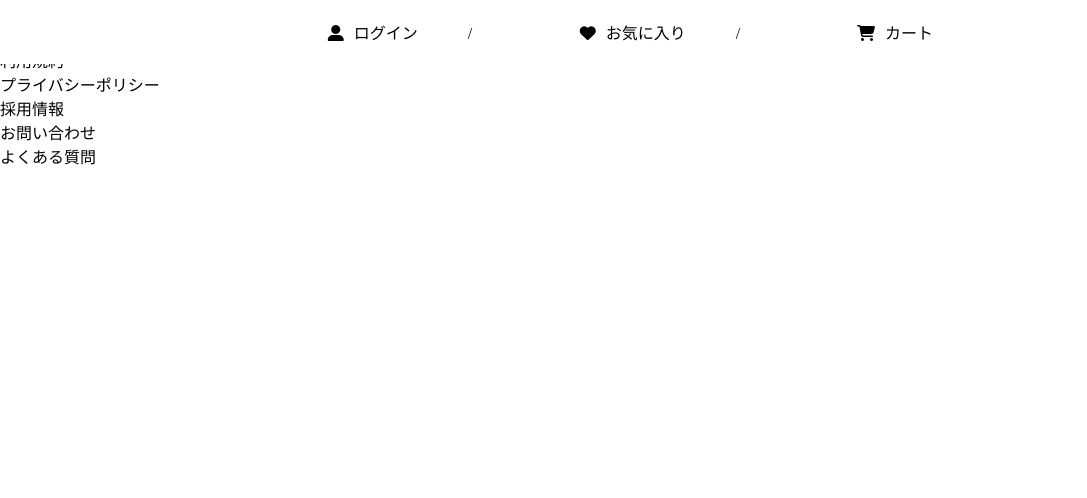
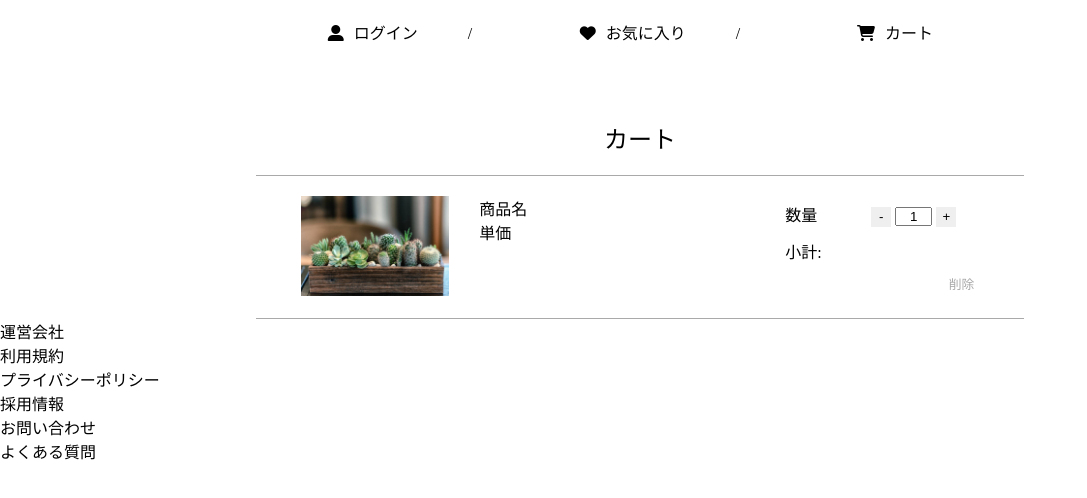
Before and after one commit to oosawananami/ECsite.github.io, a plain HTML site: page cart.html in a window 1280 px wide. Shown: the whole page, without its empty margins (0-1087 px from the left). Drawn offline with nearby package versions, Linux system fonts and the light colour scheme.

Commit message:
カートの画面追加

```diff
--- a/cart.html
+++ b/cart.html
@@ -4,12 +4,39 @@
   <meta name="viewport" content="width=device-width, initial-scale=1">
   <title>ECサイト_タニク 買い物かご</title>
   <link rel="stylesheet" type="text/css" href="main.css">
-  <link rel="stylesheet" type="text/css" href="cart.css">
+  <link rel="stylesheet" type="text/css" href="detail.css">
+  <link rel="stylesheet" type="text/css" href="your_cart.css">
   <script src="https://kit.fontawesome.com/30ea6de39e.js" crossorigin="anonymous"></script><!-- fontawesome -->
 </head>
 <body>
   <header><!-- ここにヘッダー --></header>
+  <section id="your_cart">
+    <div class="cart_title">カート</div>
 
+    <div class="cart_wrap">
+      <p class="cart_item_img"><img src="./img/istockphoto-1042960652-612x612.jpg"></p>
+
+      <div class="cart_content">
+        <div class="cart_goods">
+          <p class="cart_item_name">商品名</p>
+          <p class="cart_item_price">単価</p>
+        </div>
+
+        <div class="cart_total_money">
+          <p class="cart_item_num">数量
+            <span class="sentaku">
+              <input id="minus" type="button" value="-">
+              <input id="quantity" type="text" value="1" size="2" min="0">
+              <input id="plus" type="button" value="+">
+            </span>
+          </p>
+          <p class="cart_item_subtotal">小計:</p>
+          <button class="remove_item" type="button">削除</button>
+        </div>
+      </div>
+
+    </div>
+  </section>
 
 
   <footer><!-- ここにフッター --></footer>
--- a/script.js
+++ b/script.js
@@ -31,6 +31,7 @@ $('#minus').on('click',function(){
 var add = $('.add_cart')
 add.on('click',function (){
   alert("カートに追加しました");
+
 });
 
 //お気に入りに追加
--- /dev/null
+++ b/your_cart.css
@@ -0,0 +1,69 @@
+@charset "UTF-8";
+
+/*** カートページ ***/
+#your_cart{
+  margin-top: 100px;
+}
+
+.cart_title{
+  font-size: 1.5em;
+  padding: 20px;
+  text-align: center;
+}
+
+.cart_wrap{
+  box-sizing: border-box;
+  width: 60%;
+  margin-left: auto;
+  margin-right: auto;
+  padding: 20px;
+  display: flex;
+  position: relative;
+  justify-content: center;
+  flex-wrap: wrap;
+  border-top: 1px solid #a9a9a9;
+  border-bottom: 1px solid #a9a9a9;
+}
+
+.cart_item_img{
+  height: 100px;
+  width: auto;
+  margin-right: 30px;
+}
+img{
+  height: 100%;
+  width:  100%;
+}
+
+.cart_content{
+  display: flex;
+  position: relative;
+  justify-content: center;
+  flex-wrap: wrap;
+}
+
+.cart_goods{
+  width: 300px;
+}
+
+.cart_total_money{
+  width: 200px;
+}
+.cart_total_money p{
+  padding: 6px;
+}
+.sentaku{
+  margin-left: 50px;
+}
+
+
+.remove_item{
+  border: none;
+  color: #a9a9a9;
+  font-size: 0.8em;
+  background-color: #fff;
+  padding: 5px 5px;
+  cursor: pointer;
+  width: 100%;
+  text-align: right;
+}
```
Also changed, not shown: shop.html (+3 -3 lines), shop.js (+10 -0 lines).
